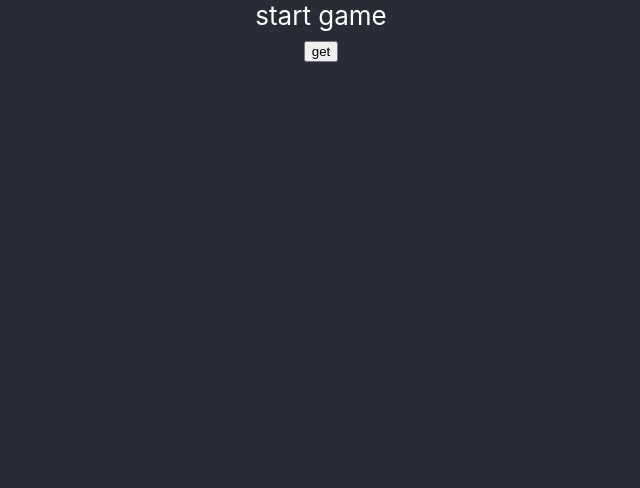
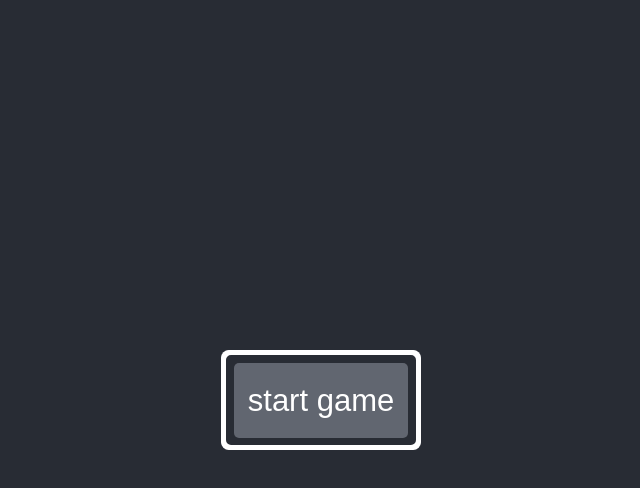
Before and after one commit to Ave44/react-tower-deffence-game, a React (Create React App) app in the folder lab05/frontend/: page / in a window 1280 px wide. Shown: the top 488 px of the page, without its empty margins (319-959 px from the left). Built offline with nearby package versions, Linux system fonts and the light colour scheme.

Commit message:
Stylowanie

```diff
--- a/lab05/frontend/package.json
+++ b/lab05/frontend/package.json
@@ -9,6 +9,7 @@
     "axios": "^0.24.0",
     "react": "^17.0.2",
     "react-dom": "^17.0.2",
+    "react-router-dom": "^5.3.0",
     "react-scripts": "4.0.3",
     "web-vitals": "^1.0.1"
   },
--- a/lab05/frontend/src/App.css
+++ b/lab05/frontend/src/App.css
@@ -6,9 +6,72 @@ body {
   flex-direction: column;
   align-items: center;
   justify-content: center;
-  font-size: calc(10px + 2vmin);
+  font-size: calc(15px + 2vmin);
+  justify-items: center;
+  height: 100vh;
 }
 
 .link {
   color: #61dafb;
 }
+
+button {
+  display: block;
+  color: inherit;
+  background: #282c34;
+  font-size: inherit;
+  border: white solid 5px;
+  border-radius: 10px;
+  padding: 0;
+  margin: auto;
+  width: 200px;
+  height: 100px;
+}
+
+button:hover {
+  box-shadow: #61dafb 0 0 20px;
+
+  border: none;
+  padding: 5px;
+  background: linear-gradient(90deg, white 50%, transparent 40%),
+  linear-gradient(90deg, white 50%, transparent 50%),
+  linear-gradient(0deg, white 50%, transparent 50%),
+  linear-gradient(0deg, white 50%, transparent 50%);
+  background-repeat: repeat-x, repeat-x, repeat-y, repeat-y;
+  background-size: 15px 5px, 15px 5px, 5px 15px, 5px 15px;  /* grubość ramki i odległość między liniami */
+
+  animation: moving 6s infinite linear;
+}
+
+.border {
+  margin: 8px;
+  height: 55px;
+  background-color: #616670;
+  border-radius: 5px;
+  padding-top: 20px;
+}
+
+@keyframes moving {
+  0% {
+    background-position: 0px 0px, 300px 95px, 0px 300px, 195px 0px; /* serokość i wysokość ramki kolejno: top, bot, right, left */
+  }
+  100% {
+    background-position: 300px 0px, 0px 95px, 0px 0px, 195px 300px;
+  }
+}
+
+.corners {
+  background:
+    linear-gradient(to right, white 5px, transparent 5px) 0 0,
+    linear-gradient(to right, white 5px, transparent 5px) 0 100%,
+    linear-gradient(to left, white 5px, transparent 5px) 100% 0,
+    linear-gradient(to left, white 5px, transparent 5px) 100% 100%,
+    linear-gradient(to bottom, white 5px, transparent 5px) 0 0,
+    linear-gradient(to bottom, white 5px, transparent 5px) 100% 0,
+    linear-gradient(to top, white 5px, transparent 5px) 0 100%,
+    linear-gradient(to top, white 5px, transparent 5px) 100% 100%;
+
+  background-repeat: no-repeat;
+  background-size: 20px 20px;
+  border-radius: 8px;
+}
--- a/lab05/frontend/src/App.js
+++ b/lab05/frontend/src/App.js
@@ -1,19 +1,31 @@
 import './App.css';
-import axios from 'axios';
+// import axios from 'axios';
+import { BrowserRouter as Router, Switch, Route } from "react-router-dom";
 
 function App() {
 
-  function handleClick() {
-    axios.get('http://localhost:5000/games')
-    .then(response => console.log(response.data))
-    .catch(err => console.log(err))
-  }
+  // function handleClick() {
+  //   axios.get('http://localhost:5000/games')
+  //   .then(response => console.log(response.data))
+  //   .catch(err => console.log(err))
+  // }
 
   return (
-    <div className="App">
-      <div>start game</div>
-      <button onClick={() => {handleClick()}}>get</button>
-    </div>
+    <Router>
+      <Switch>
+        <Route path="/">
+          <div className="App">
+            <div className="corners">
+              <button>
+                <div className="border">start game</div>
+              </button>
+            </div>
+            {/* <button onClick={() => {handleClick()}}>get</button> */}
+          </div>
+        </Route>
+      </Switch>
+    </Router>
+
   );
 }
 
```
Also changed, not shown: 2 other files (tests, documents, lock files or other folders).
